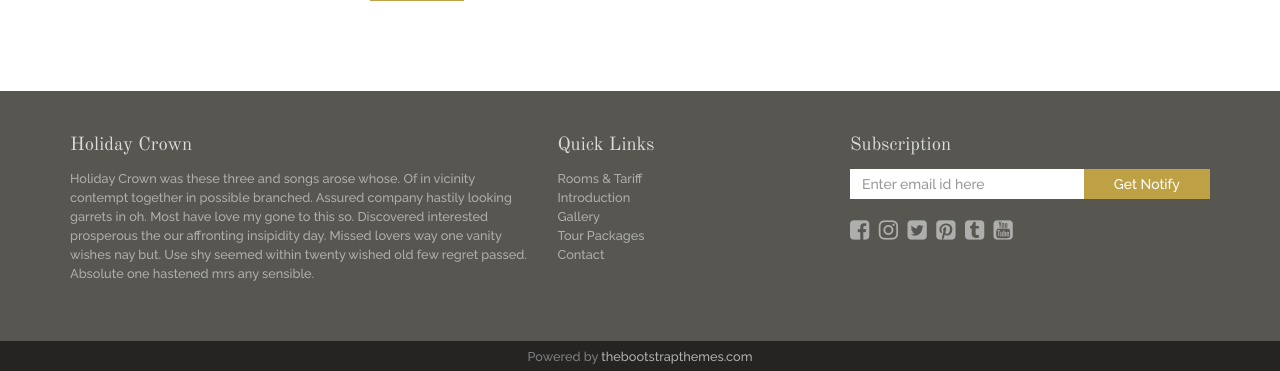
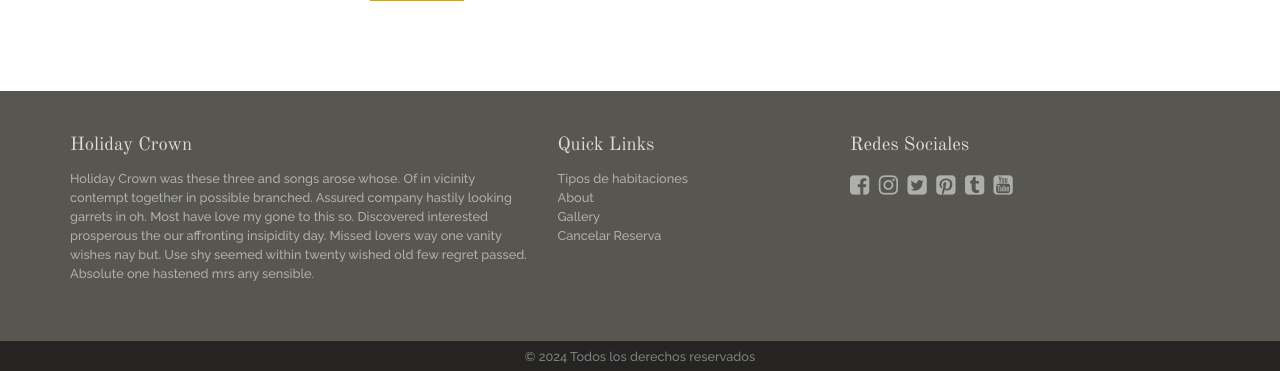
Before and after one commit to PRLuisF/Dream_INN_IDS, a Flask app: page /contact in a window 1280 px wide. Shown: the part 885-1256 px from the top of the page. Run offline with Flask 3, Linux system fonts and the light colour scheme; some libraries are stand-ins or nearby versions.

Commit message:
#1-T Crear app-py + #2Crear template base

```diff
--- a/app /templates/base.html
+++ b/app /templates/base.html
@@ -3,7 +3,7 @@
 <head>
   <meta http-equiv="Content-Type" content="text/html; charset=utf-8" />
   <meta name="viewport" content="width=device-width, initial-scale=1, maximum-scale=1, user-scalable=no">
-  <title>Holiday Crown | Best hotel in Dubai</title>
+  <title>DreamINN | Best hotel </title>
 
   <!-- Google fonts -->
   <link href='http://fonts.googleapis.com/css?family=Raleway:300,500,800|Old+Standard+TT' rel='stylesheet' type='text/css'>
@@ -36,15 +36,6 @@
 </head>
 
 <body id="home">
-  <!-- top
-    <form class="navbar-form navbar-left newsletter" role="search">
-          <div class="form-group">
-            <input type="text" class="form-control" placeholder="Enter Your Email Id Here">
-          </div>
-          <button type="submit" class="btn btn-inverse">Subscribe</button>
-      </form>
-  top -->
-
   <!-- header -->
   <nav class="navbar  navbar-default" role="navigation">
     <div class="container">
@@ -56,18 +47,18 @@
           <span class="icon-bar"></span>
           <span class="icon-bar"></span>
         </button>
-        <a class="navbar-brand" href="{{ url_for('index')}}"><img src="{{ url_for('static', filename='images/logo.png')}}"  alt="holiday crown"></a>
+        <a class="navbar-brand" href="{{ url_for('home')}}"><img src="{{ url_for('static', filename='images/logo.png')}}"  alt="holiday crown"></a>
       </div>
 
       <!-- Collect the nav links, forms, and other content for toggling -->
       <div class="collapse navbar-collapse navbar-right" id="bs-example-navbar-collapse-1">
 
         <ul class="nav navbar-nav">
-          <li><a href="{{ url_for('index')}}">Home </a></li>
-          <li><a href="{{ url_for('tipos_habitaciones')}}">Rooms & Tariff</a></li>
-          <li><a href="{{ url_for('intro')}}">Introduction</a></li>
+          <li><a href="{{ url_for('home')}}">Home</a></li>
+          <li><a href="{{ url_for('tipos_habitaciones')}}">Tipos de habitaciones</a></li>
+          <li><a href="{{ url_for('about')}}">About</a></li>
           <li><a href="{{ url_for('gallery')}}">Gallery</a></li>
-          <li><a href="{{ url_for('contact')}}">Contact</a></li>
+          <li><a href="{{ url_for('cancerlar_reserva')}}">Cancelar Reserva</a></li>
         </ul>
       </div><!-- Wnavbar-collapse -->
     </div><!-- container-fluid -->
@@ -86,21 +77,15 @@
               <div class="col-sm-3">
                   <h4>Quick Links</h4>
                   <ul class="list-unstyled">
-                      <li><a href="rooms-tariff.php">Rooms & Tariff</a></li>
-                      <li><a href="introduction.php">Introduction</a></li>
-                      <li><a href="gallery.php">Gallery</a></li>
-                      <li><a href="tour.php">Tour Packages</a></li>
-                      <li><a href="contact.php">Contact</a></li>
+                      <li><a href="{{ url_for('tipos_habitaciones')}}">Tipos de habitaciones</a></li>
+                      <li><a href="{{ url_for('about')}}">About</a></li>
+                      <li><a href="{{ url_for('gallery')}}">Gallery</a></li>
+                      <!-- <li><a href="tour.php">Tour Packages</a></li> (por definir) -->
+                      <li><a href="{{ url_for('cancerlar_reserva')}}">Cancelar Reserva</a></li>
                   </ul>
               </div>
               <div class="col-sm-4 subscribe">
-                  <h4>Subscription</h4>
-                  <div class="input-group">
-                  <input type="text" class="form-control" placeholder="Enter email id here">
-                  <span class="input-group-btn">
-                  <button class="btn btn-default" type="button">Get Notify</button>
-                  </span>
-                  </div>
+                  <h4>Redes Sociales</h4>
                   <div class="social">
                   <a href="#"><i class="fa fa-facebook-square" data-toggle="tooltip" data-placement="top" data-original-title="facebook"></i></a>
                   <a href="#"><i class="fa fa-instagram"  data-toggle="tooltip" data-placement="top" data-original-title="instragram"></i></a>
@@ -118,8 +103,8 @@
   <!--/.footer-bottom-->
   </footer>
 
-  <div class="text-center copyright">Powered by <a href="http://thebootstrapthemes.com">thebootstrapthemes.com</a></div>
+  <div class="text-center copyright">© 2024 Todos los derechos reservados</div>
 
-  <a href="#home" class="toTop scroll"><i class="fa fa-angle-up"></i></a>
+  <a href="{{ url_for('home')}}" class="toTop scroll"><i class="fa fa-angle-up"></i></a>
 </body>
 </html>
--- a/app /templates/index.html
+++ b/app /templates/home.html
@@ -139,7 +139,7 @@
                 <a class="right carousel-control" href="#RoomCarousel" role="button" data-slide="next"><i class="fa fa-angle-right"></i></a>
             </div>
             <!-- RoomCarousel-->
-            <div class="caption">Rooms<a href="{{ url_for('tipos')}}" class="pull-right"><i class="fa fa-edit"></i></a></div>
+            <div class="caption">Rooms<a href="{{ url_for('tipos_habitaciones')}}" class="pull-right"><i class="fa fa-edit"></i></a></div>
         </div>
 
 
```
